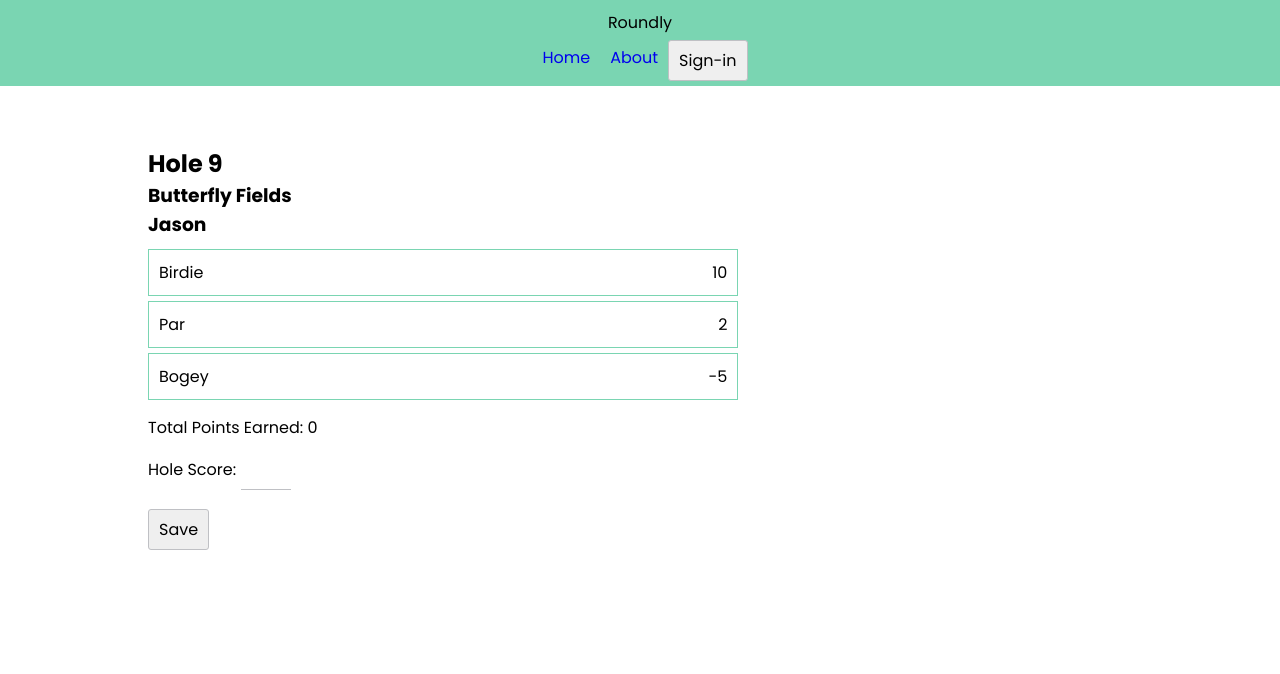
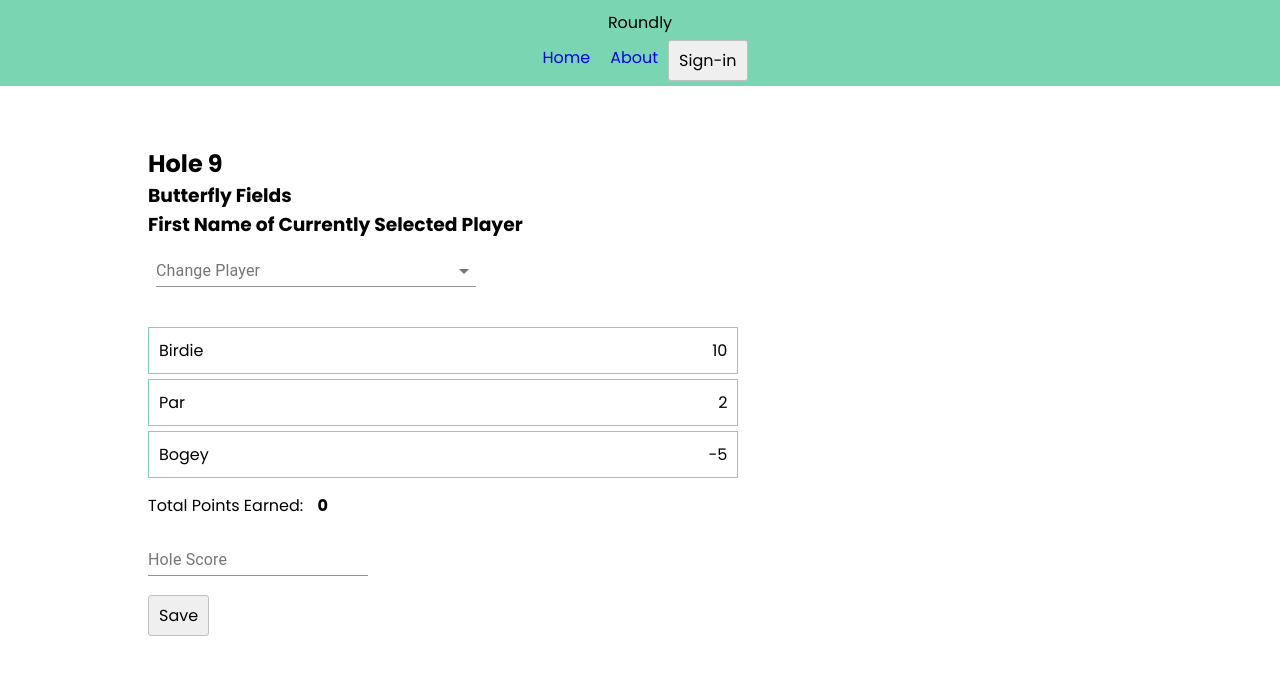
Before and after one commit to jason-roundtree/roundly-old, a React (Create React App) app: page /player-hole in a window 1280 px wide. Shown: the top 674 px of the page. Built offline with nearby package versions, Linux system fonts and the light colour scheme; what auth0-js would draw is missing.

Commit message:
Setup Player Hole to use MaterialUI inputs

```diff
--- a/src/components/NewLeague/CreateNewLeague.js
+++ b/src/components/NewLeague/CreateNewLeague.js
@@ -116,6 +116,7 @@ export default class CreateNewLeague extends Component {
             <div>
                 <Form>
                     <h1>Create New League</h1>
+                    {/* TODO: Add aria label attributes and possible MaterialUI */}
                     <Input
                         type="input"
                         id="leagueName"
@@ -166,6 +167,7 @@ export default class CreateNewLeague extends Component {
                         ref={this.pointTypeInput}
                     />
                     <br />
+                    {/* TODO: Setup call to post point type and then forward point id to settings page */}
                     <button
                         type="button"
                         onClick={this.addPointSetting}
--- a/src/components/Scorecard/PlayerHole.js
+++ b/src/components/Scorecard/PlayerHole.js
@@ -1,5 +1,7 @@
 import React, { useState } from 'react'
+import PlayerSelect from './PlayerSelect'
 import useListItemToggle from '../../hooks/useListItemToggle'
+import { FormControl, Input, InputLabel, MenuItem, makeStyles } from '@material-ui/core'
 import styled from 'styled-components'
 
 const UL = styled.ul` margin-top: 10px; `
@@ -20,26 +22,30 @@ const Form = styled.form`
     margin: 40px auto 0;
     padding: 20px;
 `
-const Input = styled.input`
-    width: 50px;
-    /* TODO: noticed S.O. answers saying line-height should be used but not why. Is it for responsiveness on smaller screens? */
-    /* line-height: 140%; */
-    border: transparent;
-    border-bottom: 1px solid rgb(191, 192, 196);
-`
-const Label = styled.label`
-    margin-right: 5px;
-`
+// const Input = styled.input`
+//     width: 50px;
+//     /* TODO: noticed S.O. answers saying line-height should be used but not why. Is it for responsiveness on smaller screens? */
+//     /* line-height: 140%; */
+//     border: transparent;
+//     border-bottom: 1px solid rgb(191, 192, 196);
+// `
+// const Label = styled.label`
+//     margin-right: 5px;
+// `
 const P = styled.p`
     margin: 15px 0 10px;
 `
 const SaveButton = styled.button`
     margin-top: 1.2em;
 `
+const TotalPointsSpan = styled.span`
+    font-weight: 700;
+    margin-left: 10px;
+`
 
 const data = {
     hole: 9,
-    player: 'Jason',
+    players: ['Jason', 'Buster', 'Gob', 'Gene'],
     course: 'Butterfly Fields',
     points: [
         { id: 1, pointType: 'Birdie', weight: 10 },
@@ -50,8 +56,9 @@ const data = {
 
 export default function Hole(props) {
     // TODO: add hook for saving form
-    const [scoreInput, setScore] = useState('')
-    const [pointsEarned, setTogglePointsEarned] = useListItemToggle([])
+
+    const [ scoreInput, setScore ] = useState('')
+    const [ pointsEarned, setTogglePointsEarned ] = useListItemToggle([])
     // TODO: Is there an easier way to get the point weight of the current point id?
     const totalPointsEarned = () => {
         return pointsEarned.reduce((total, current) => {
@@ -62,15 +69,17 @@ export default function Hole(props) {
         }, 0)
     }
     return (
-        // TODO: Add a MaterialUI Select component and set it up to allow easy navigation for entering other players' points for same hole
+        // TODO: Add a MaterialUI Form/FormControl elements??
         <Form>
             <h2>Hole {data.hole}</h2>
             <h3>{data.course}</h3>
-            <h3>{data.player}</h3>
+            <h3>First Name of Currently Selected Player</h3>
+            <PlayerSelect players={data.players} />
+
             <UL>
                 {data.points.map((point, i) => {
                     return (
-                        // TODO: disable score-based points if another hole-based point has been selected
+                        // TODO: disable other score-based points if another hole-based point has been selected
                         <ButtonListItem
                             key={i}
                             onClick={() => setTogglePointsEarned(point.id)}
@@ -87,16 +96,19 @@ export default function Hole(props) {
             </UL>
             {/* TODO: Also add field for manual entry of total points earned? */}
             <P>
-                Total Points Earned: {totalPointsEarned()}
+                Total Points Earned: <TotalPointsSpan>{totalPointsEarned()}</TotalPointsSpan>
             </P>
             {/* TODO: Add condition that checks for tracking of Net Score; if true add Gross Score and Net Score fields */}
-            <Label htmlFor="scoreInput">Hole Score:</Label>
-            <Input
-                type="input"
-                onChange={(e) => setScore(e.target.value)}
-                value={scoreInput}
-                id="scoreInput"
-            />
+            <FormControl>
+                <InputLabel htmlFor="scoreInput">Hole Score</InputLabel>
+                <Input
+                    type="input"
+                    onChange={(e) => setScore(e.target.value)}
+                    value={scoreInput}
+                    // id="scoreInput"
+                    name="scoreInput"
+                />
+            </FormControl>
             <br />
 
             <SaveButton>Save</SaveButton>
--- /dev/null
+++ b/src/components/Scorecard/PlayerSelect.js
@@ -0,0 +1,41 @@
+import React, { useState } from 'react'
+import { FormControl, InputLabel, MenuItem, Select, makeStyles } from '@material-ui/core'
+import styled from 'styled-components'
+
+// TODO: set current player from props when the initial player is selected from PlayerHole and the ancestral yet-to-be-established-component
+const useStyles = makeStyles(theme => ({
+    formControl: {
+        margin: theme.spacing(1),
+        marginTop: 0,
+        marginBottom: 30,
+        // TODO: How to change size on smaller screens
+        minWidth: 320,
+    },
+}))
+
+export default function PlayerSelect(props) {
+    const [ currentPlayer, setCurrentPlayer ] = useState('')
+    const classes = useStyles()
+
+    function handlePlayerChange(event) {
+        setCurrentPlayer(event.target.value)
+    }
+
+    return (
+        <FormControl className={classes.formControl}>
+            <InputLabel htmlFor="changePlayer">
+                Change Player
+            </InputLabel>
+            <Select
+                value={currentPlayer}
+                onChange={handlePlayerChange}
+                className={classes.select}
+                name="changePlayer"
+            >
+                {props.players.map(player => {
+                    return <MenuItem value={player}>{player}</MenuItem>
+                })}
+            </Select>
+        </FormControl>
+    )
+}
```
